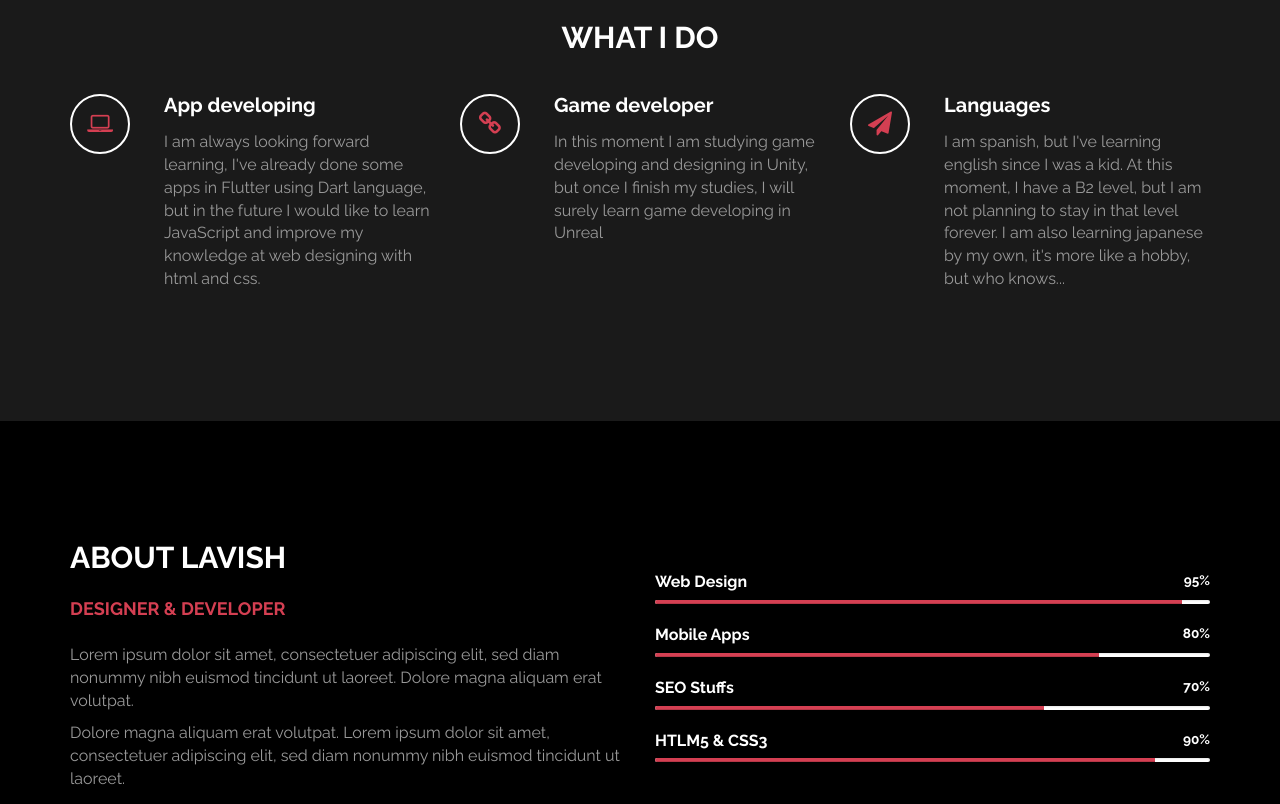
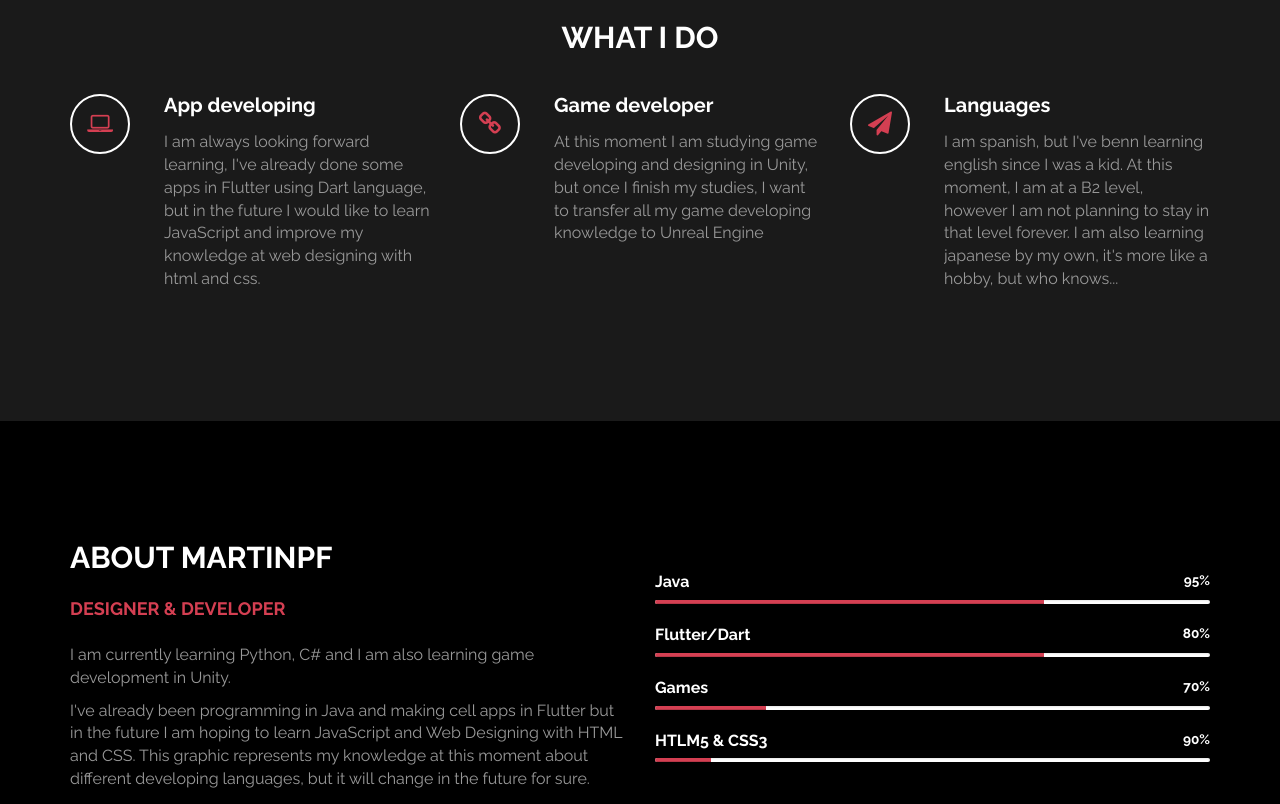
Before and after one commit to martinpf03/martinpf, a plain HTML site: page index.html in a window 1280 px wide. Shown: the part 860-1664 px from the top of the page. Drawn offline with Linux system fonts and the light colour scheme.

Commit message:
Update index.html

```diff
--- a/index.html
+++ b/index.html
@@ -84,7 +84,8 @@
 							</div>
 							<div class="media-body">
 								<h3 class="media-heading">Game developer</h3>
-								<p>In this moment I am studying game developing and designing in Unity, but once I finish my studies, I will surely learn game developing in Unreal</p>
+								<p>At this moment I am studying game developing and designing in Unity, but once I finish my studies, I want to transfer all my game developing
+								knowledge to Unreal Engine</p>
 							</div>
 						</div>
 					</div>
@@ -96,7 +97,7 @@
 							</div>
 							<div class="media-body">
 								<h3 class="media-heading">Languages</h3>
-								<p>I am spanish, but I've learning english since I was a kid. At this moment, I have a B2 level, but I am not planning to stay in that level forever.
+								<p>I am spanish, but I've benn learning english since I was a kid. At this moment, I am at a B2 level, however I am not planning to stay in that level forever.
 								I am also learning japanese by my own, it's more like a hobby, but who knows...</p>
 							</div>
 						</div>
@@ -112,27 +113,29 @@
 			<div class="container">
 				<div class="row">
 					<div class="col-md-6 col-xs-11 wow fadeInLeft" data-wow-delay="0.9s">
-						<h2>ABOUT LAVISH</h2>
+						<h2>ABOUT MARTINPF</h2>
 						<h4>DESIGNER &AMP; DEVELOPER</h4>
-						<p>Lorem ipsum dolor sit amet, consectetuer adipiscing elit, sed diam nonummy nibh euismod tincidunt ut laoreet. Dolore magna aliquam erat volutpat.</p>
-						<p>Dolore magna aliquam erat volutpat. Lorem ipsum dolor sit amet, consectetuer adipiscing elit, sed diam nonummy nibh euismod tincidunt ut laoreet.</p>
+						<p>I am currently learning Python, C# and I am also learning game development in Unity.</p>
+						<p>I've already been programming in Java and making cell apps in Flutter but in the future I am hoping to learn JavaScript and Web Designing with HTML and CSS.
+						This graphic represents my knowledge at this moment about different developing languages, but it will change in the future for sure.
+						</p>
 					</div>
 					<div class="col-md-6 col-xs-11 wow fadeInRight" data-wow-delay="0.9s">
-						<span class="text-top">Web Design <small>95%</small></span>
-							<div class="progress">
-								<div class="progress-bar progress-bar-danger" role="progressbar" aria-valuenow="60" aria-valuemin="0" aria-valuemax="100" style="width: 95%;"></div>
-							</div>
-						<span>Mobile Apps <small>80%</small></span>
-							<div class="progress">
-								<div class="progress-bar progress-bar-danger" role="progressbar" aria-valuenow="80" aria-valuemin="0" aria-valuemax="100" style="width: 80%;"></div>
-							</div>
-						<span>SEO Stuffs <small>70%</small></span>
+						<span class="text-top">Java<small>95%</small></span>
 							<div class="progress">
 								<div class="progress-bar progress-bar-danger" role="progressbar" aria-valuenow="60" aria-valuemin="0" aria-valuemax="100" style="width: 70%;"></div>
 							</div>
+						<span>Flutter/Dart<small>80%</small></span>
+							<div class="progress">
+								<div class="progress-bar progress-bar-danger" role="progressbar" aria-valuenow="80" aria-valuemin="0" aria-valuemax="100" style="width: 70%;"></div>
+							</div>
+						<span> Games <small>70%</small></span>
+							<div class="progress">
+								<div class="progress-bar progress-bar-danger" role="progressbar" aria-valuenow="60" aria-valuemin="0" aria-valuemax="100" style="width: 20%;"></div>
+							</div>
 						<span>HTLM5 &AMP; CSS3 <small>90%</small></span>
 							<div class="progress">
-								<div class="progress-bar progress-bar-danger" role="progressbar" aria-valuenow="60" aria-valuemin="0" aria-valuemax="100" style="width: 90%;"></div>
+								<div class="progress-bar progress-bar-danger" role="progressbar" aria-valuenow="60" aria-valuemin="0" aria-valuemax="100" style="width: 10%;"></div>
 							</div>
 					</div>
 				</div>
```
